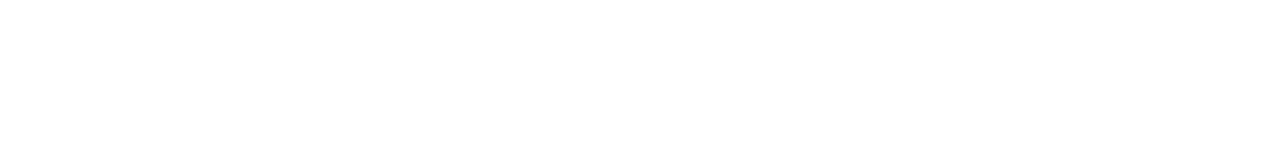
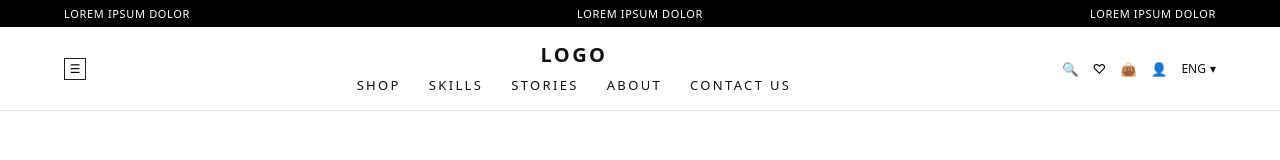
Before and after one commit to Dhananjay-3270/Appscrip-task-Dhananjay-Shinde, a plain HTML site: page Static_page/index.html in a window 1280 px wide. Drawn offline with Linux system fonts and the light colour scheme.

Commit message:
add top bar and main header layout

```diff
--- a/Static_page/index.html
+++ b/Static_page/index.html
@@ -13,7 +13,53 @@
 
 </head>
 <body>
+    <!-- Top section  -->
+    <div class="top-bar">
+      <div class="top-bar-inner">
+        <span>Lorem ipsum dolor</span>
+        <span>Lorem ipsum dolor</span>
+        <span>Lorem ipsum dolor</span>
+      </div>
+    </div>
 
+    <!-- Main header -->
+    <header class="site-header">
+      <div class="header-inner">
+        <!-- Left: hamburger -->
+        <div class="header-left">
+          <button class="menu-icon" aria-label="Open navigation">
+            ☰
+          </button>
+        </div>
 
-</body>
+        <!-- Center: logo + nav -->
+        <div class="header-center">
+          <div class="logo">LOGO</div>
+
+          <nav class="main-nav">
+            <a href="#">Shop</a>
+            <a href="#">Skills</a>
+            <a href="#">Stories</a>
+            <a href="#">About</a>
+            <a href="#">Contact us</a>
+          </nav>
+        </div>
+
+        <!-- Right: icons + language -->
+        <div class="header-right">
+          <button class="icon-btn" aria-label="Search">🔍</button>
+          <button class="icon-btn" aria-label="Wishlist">♡</button>
+          <button class="icon-btn" aria-label="Cart">👜</button>
+          <button class="icon-btn" aria-label="Account">👤</button>
+
+          <div class="lang-select">
+            <span>ENG</span>
+            <span>▾</span>
+          </div>
+        </div>
+      </div>
+    </header>
+
+    <!-- Next we will add hero section here in the next step -->
+  </body>
 </html>
--- a/Static_page/styles.css
+++ b/Static_page/styles.css
@@ -43,3 +43,125 @@ button {
 }
 
 /* Added basic syling */
+
+/* ---------------- Header ---------------- */
+
+.top-bar {
+  background-color: #000;
+  color: #fff;
+  font-size: 11px;
+  letter-spacing: 0.06em;
+  text-transform: uppercase;
+}
+
+.top-bar-inner {
+  max-width: var(--max-width);
+  margin: 0 auto;
+  padding: 6px 24px;
+  display: flex;
+  justify-content: space-between;
+  gap: 1rem;
+}
+
+.site-header {
+  border-bottom: 1px solid var(--border-subtle);
+  background-color: #fff;
+}
+
+.header-inner {
+  max-width: var(--max-width);
+  margin: 0 auto;
+  padding: 14px 24px;
+  display: grid;
+  grid-template-columns: auto 1fr auto;
+  align-items: center;
+  column-gap: 24px;
+}
+
+.header-left {
+  display: flex;
+  align-items: center;
+}
+
+.menu-icon {
+  width: 22px;
+  height: 22px;
+  border: 1px solid #222;
+  background: transparent;
+  font-size: 12px;
+  display: inline-flex;
+  align-items: center;
+  justify-content: center;
+}
+
+.header-center {
+  display: flex;
+  flex-direction: column;
+  align-items: center;
+  gap: 8px;
+}
+
+.logo {
+  font-weight: 700;
+  letter-spacing: 0.12em;
+  font-size: 20px;
+}
+
+.main-nav {
+  display: flex;
+  gap: 28px;
+  justify-content: center;
+  font-size: 13px;
+  letter-spacing: 0.18em;
+  text-transform: uppercase;
+}
+
+.main-nav a {
+  padding-bottom: 2px;
+}
+
+.main-nav a:hover {
+  border-bottom: 1px solid #000;
+}
+
+.header-right {
+  display: flex;
+  align-items: center;
+  justify-content: flex-end;
+  gap: 14px;
+  font-size: 12px;
+}
+
+.icon-btn {
+  border: none;
+  background: none;
+  padding: 0;
+}
+
+.lang-select {
+  display: inline-flex;
+  align-items: center;
+  gap: 4px;
+  font-size: 12px;
+}
+
+/* small tweak for narrow screens */
+@media (max-width: 768px) {
+  .top-bar-inner {
+    flex-direction: column;
+    align-items: center;
+  }
+
+  .header-inner {
+    grid-template-columns: auto auto auto;
+    column-gap: 12px;
+  }
+
+  .header-center {
+    align-items: center;
+  }
+
+  .main-nav {
+    display: none; /* later you can make it into a drawer if you want */
+  }
+}
```
